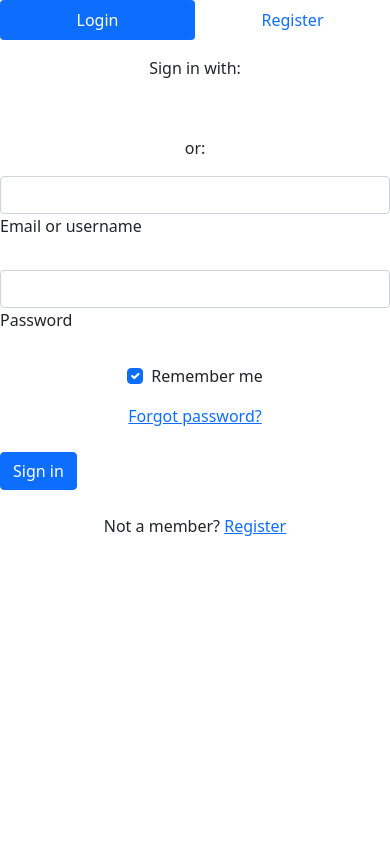
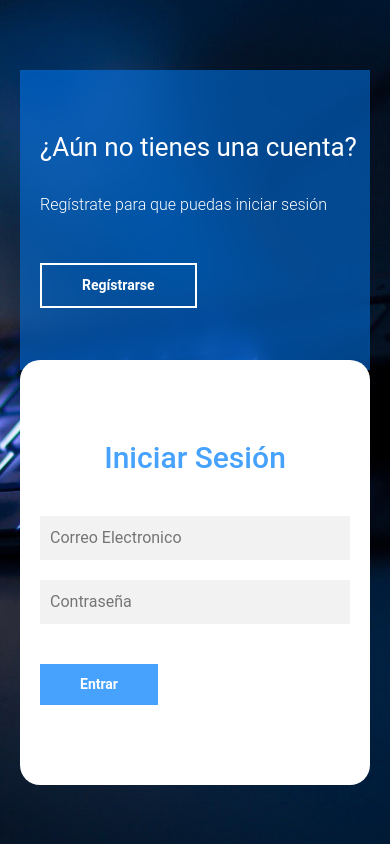
Before and after one commit to Orrv2904/CRUD-With-Flask, a Flask app: page /Auth in a window 390 px wide. Run offline with Flask 3, Linux system fonts and the light colour scheme; some libraries are stand-ins or nearby versions.

Commit message:
Agregado error 404 en redireccionamiento de slash - Agregado plantilla login y sing up - pendiente de implementacion py :construction:

```diff
--- a/application.py
+++ b/application.py
@@ -34,7 +34,7 @@ def editar_registro():
     destino = request.form.get('destination')
     duracion = request.form.get('duration')
     if not origen or not destino or not duracion:
-        return redirect("/Not_Found")
+        abort(404)
     try:
         actualizar = text("UPDATE flights SET origin=:origen, destination=:destino, duration=:duracion WHERE id=:id")
         db.execute(actualizar, {'origen': origen, 'destino': destino, 'duracion': duracion, 'id': id_viaje})
@@ -44,7 +44,7 @@ def editar_registro():
     except Exception as e:
         db.rollback()
         print("Error")
-        return redirect("/Not_Found")
+        abort(404)
 
 @app.route('/agregar_vuelo', methods=['POST'])
 def agregar_vuelo():
@@ -63,14 +63,14 @@ def agregar_vuelo():
         except Exception as e:
             db.rollback()
             print("Error")
-            return redirect("/Not_Found")
+            abort(404)
 
 @app.route('/eliminar_vuelo', methods=['POST'])
 def eliminar_vuelo():
     if request.method == 'POST':
         fid = request.form.get("id")
     if not fid:
-      return redirect("/Not_Found")
+      abort(404)
     try:
       # Verifica si el ID del vuelo está presente en la tabla 'flights'
       resultado = text("SELECT id FROM flights WHERE id=:id")
@@ -87,12 +87,12 @@ def eliminar_vuelo():
     except Exception as e:
       db.rollback()
       print("Error: ", str(e))
-      return redirect("/Not_Found")
-
-@app.route('/Not_Found')
-def Not_Found():
-    return render_template("404.html")
+      abort(404)
 
 @app.route('/Auth')
 def Auth():
     return render_template("auth.html")
+
+@app.errorhandler(404)
+def page_not_found(e):
+    return render_template('404.html'), 404
--- /dev/null
+++ b/static/js/auth.js
@@ -0,0 +1,64 @@
+//Ejecutando funciones
+document.getElementById("btn__iniciar-sesion").addEventListener("click", iniciarSesion);
+document.getElementById("btn__registrarse").addEventListener("click", register);
+window.addEventListener("resize", anchoPage);
+
+//Declarando variables
+var formulario_login = document.querySelector(".formulario__login");
+var formulario_register = document.querySelector(".formulario__register");
+var contenedor_login_register = document.querySelector(".contenedor__login-register");
+var caja_trasera_login = document.querySelector(".caja__trasera-login");
+var caja_trasera_register = document.querySelector(".caja__trasera-register");
+
+    //FUNCIONES
+
+function anchoPage(){
+
+    if (window.innerWidth > 850){
+        caja_trasera_register.style.display = "block";
+        caja_trasera_login.style.display = "block";
+    }else{
+        caja_trasera_register.style.display = "block";
+        caja_trasera_register.style.opacity = "1";
+        caja_trasera_login.style.display = "none";
+        formulario_login.style.display = "block";
+        contenedor_login_register.style.left = "0px";
+        formulario_register.style.display = "none";
+    }
+}
+
+anchoPage();
+
+
+    function iniciarSesion(){
+        if (window.innerWidth > 850){
+            formulario_login.style.display = "block";
+            contenedor_login_register.style.left = "10px";
+            formulario_register.style.display = "none";
+            caja_trasera_register.style.opacity = "1";
+            caja_trasera_login.style.opacity = "0";
+        }else{
+            formulario_login.style.display = "block";
+            contenedor_login_register.style.left = "0px";
+            formulario_register.style.display = "none";
+            caja_trasera_register.style.display = "block";
+            caja_trasera_login.style.display = "none";
+        }
+    }
+
+    function register(){
+        if (window.innerWidth > 850){
+            formulario_register.style.display = "block";
+            contenedor_login_register.style.left = "410px";
+            formulario_login.style.display = "none";
+            caja_trasera_register.style.opacity = "0";
+            caja_trasera_login.style.opacity = "1";
+        }else{
+            formulario_register.style.display = "block";
+            contenedor_login_register.style.left = "0px";
+            formulario_login.style.display = "none";
+            caja_trasera_register.style.display = "none";
+            caja_trasera_login.style.display = "block";
+            caja_trasera_login.style.opacity = "1";
+        }
+}
--- /dev/null
+++ b/static/sass/auth.css
@@ -0,0 +1,161 @@
+* {
+  margin: 0;
+  padding: 0;
+  box-sizing: border-box;
+  text-decoration: none;
+  font-family: "Roboto", sans-serif;
+}
+
+body {
+  background-image: url(../images/bg4.jpg);
+  background-size: cover;
+  background-repeat: no-repeat;
+  background-position: center;
+  background-attachment: fixed;
+}
+
+main {
+  width: 100%;
+  padding: 20px;
+  margin: auto;
+  margin-top: 100px;
+}
+
+.contenedor__todo {
+  width: 100%;
+  max-width: 800px;
+  margin: auto;
+  position: relative;
+}
+
+.caja__trasera {
+  width: 100%;
+  padding: 10px 20px;
+  display: flex;
+  justify-content: center;
+  -webkit-backdrop-filter: blur(10px);
+  backdrop-filter: blur(10px);
+  background-color: rgba(0, 128, 255, 0.5);
+}
+
+.caja__trasera div {
+  margin: 100px 40px;
+  color: white;
+  transition: all 500ms;
+}
+
+.caja__trasera div p,
+.caja__trasera button {
+  margin-top: 30px;
+}
+
+.caja__trasera div h3 {
+  font-weight: 400;
+  font-size: 26px;
+}
+
+.caja__trasera div p {
+  font-size: 16px;
+  font-weight: 300;
+}
+
+.caja__trasera button {
+  padding: 10px 40px;
+  border: 2px solid #fff;
+  font-size: 14px;
+  background: transparent;
+  font-weight: 600;
+  cursor: pointer;
+  color: white;
+  outline: none;
+  transition: all 300ms;
+}
+
+.caja__trasera button:hover {
+  background: #fff;
+  color: #46A2FD;
+}
+
+/*Formularios*/
+.contenedor__login-register {
+  display: flex;
+  align-items: center;
+  width: 100%;
+  max-width: 380px;
+  position: relative;
+  top: -185px;
+  left: 10px;
+  /*La transicion va despues del codigo JS*/
+  transition: left 500ms cubic-bezier(0.175, 0.885, 0.32, 1.275);
+}
+
+.contenedor__login-register form {
+  width: 100%;
+  padding: 80px 20px;
+  background: white;
+  position: absolute;
+  border-radius: 20px;
+}
+
+.contenedor__login-register form h2 {
+  font-size: 30px;
+  text-align: center;
+  margin-bottom: 20px;
+  color: #46A2FD;
+}
+
+.contenedor__login-register form input {
+  width: 100%;
+  margin-top: 20px;
+  padding: 10px;
+  border: none;
+  background: #F2F2F2;
+  font-size: 16px;
+  outline: none;
+}
+
+.contenedor__login-register form button {
+  padding: 10px 40px;
+  margin-top: 40px;
+  border: none;
+  font-size: 14px;
+  background: #46A2FD;
+  font-weight: 600;
+  cursor: pointer;
+  color: white;
+  outline: none;
+}
+
+.formulario__login {
+  opacity: 1;
+  display: block;
+}
+
+.formulario__register {
+  display: none;
+}
+
+@media screen and (max-width: 850px) {
+  main {
+    margin-top: 50px;
+  }
+  .caja__trasera {
+    max-width: 350px;
+    height: 300px;
+    flex-direction: column;
+    margin: auto;
+  }
+  .caja__trasera div {
+    margin: 0px;
+    position: absolute;
+  }
+  /*Formularios*/
+  .contenedor__login-register {
+    top: -10px;
+    left: -5px;
+    margin: auto;
+  }
+  .contenedor__login-register form {
+    position: relative;
+  }
+}/*# sourceMappingURL=auth.css.map */
--- /dev/null
+++ b/static/sass/auth.scss
@@ -0,0 +1,204 @@
+*{
+    margin: $zero;
+    padding: $zero;
+    box-sizing: $brdb;
+    text-decoration: $non3;
+    font-family: $font1;
+}
+
+$font1: 'Roboto', sans-serif;
+$brdb: border-box;
+$non3: none;
+$zero: 0;
+
+body{
+    background-image: $bckimg;
+    background-size: $imgtype;
+    background-repeat: $nrpt;
+    background-position: $cntpost;
+    background-attachment: $fix;
+}
+
+$bckimg: url(../images/bg4.jpg);
+$imgtype: cover;
+$cntpost: center;
+$fix: fixed;
+$nrpt: no-repeat;
+
+main{
+    width: $wd;
+    padding: $spacepd;
+    margin: $aut;
+    margin-top: $mgtp;
+}
+
+$wd: 100%;
+$spacepd: 20px;
+$aut: auto;
+$mgtp: 100%;
+
+.contenedor__todo{
+    width: $wd;
+    max-width: $mxwd;
+    margin: $aut;
+    position: $rlt;
+}
+
+$mxwd: 800px;
+$rlt: relative;
+
+.caja__trasera{
+    width: $wd;
+    padding: $dbpd;
+    display: $flexin;
+    justify-content: $cntpost;
+    -webkit-backdrop-filter: $blr;
+    backdrop-filter: $blr;
+    background-color: $box-bck-color
+}
+
+$dbpd: 10px 20px;
+$flexin: flex;
+$blr: blur(10px);
+$box-bck-color: rgba(0, 128, 255, 0.5);
+
+.caja__trasera div{
+    margin: $mrg;
+    color: $wht;
+    transition: $trns;
+}
+
+$mrg: 100px 40px;
+$wht: white;
+$trns: all 500ms;
+
+.caja__trasera div p,
+.caja__trasera button{
+    margin-top: $mrg-top;
+}
+
+$mrg-top: 30px;
+
+.caja__trasera div h3{
+    font-weight: 400;
+    font-size: 26px;
+}
+
+.caja__trasera div p{
+    font-size: 16px;
+    font-weight: 300;
+}
+
+.caja__trasera button{
+    padding: 10px 40px;
+    border: 2px solid #fff;
+    font-size: 14px;
+    background: transparent;
+    font-weight: 600;
+    cursor: pointer;
+    color: white;
+    outline: none;
+    transition: all 300ms;
+}
+
+.caja__trasera button:hover{
+    background: #fff;
+    color: #46A2FD;
+}
+
+/*Formularios*/
+
+.contenedor__login-register{
+    display: flex;
+    align-items: center;
+    width: 100%;
+    max-width: 380px;
+    position: relative;
+    top: -185px;
+    left: 10px;
+
+    /*La transicion va despues del codigo JS*/
+    transition: left 500ms cubic-bezier(0.175, 0.885, 0.320, 1.275);
+}
+
+.contenedor__login-register form{
+    width: 100%;
+    padding: 80px 20px;
+    background: white;
+    position: absolute;
+    border-radius: 20px;
+}
+
+.contenedor__login-register form h2{
+    font-size: 30px;
+    text-align: center;
+    margin-bottom: 20px;
+    color: #46A2FD;
+}
+
+.contenedor__login-register form input{
+    width: 100%;
+    margin-top: 20px;
+    padding: 10px;
+    border: none;
+    background: #F2F2F2;
+    font-size: 16px;
+    outline: none;
+}
+
+.contenedor__login-register form button{
+    padding: 10px 40px;
+    margin-top: 40px;
+    border: none;
+    font-size: 14px;
+    background: #46A2FD;
+    font-weight: 600;
+    cursor: pointer;
+    color: white;
+    outline: none;
+}
+
+
+
+
+.formulario__login{
+    opacity: 1;
+    display: block;
+}
+.formulario__register{
+    display: none;
+}
+
+
+
+@media screen and (max-width: 850px){
+
+    main{
+        margin-top: 50px;
+    }
+
+    .caja__trasera{
+        max-width: 350px;
+        height: 300px;
+        flex-direction: column;
+        margin: auto;
+    }
+
+    .caja__trasera div{
+        margin: 0px;
+        position: absolute;
+    }
+
+
+    /*Formularios*/
+
+    .contenedor__login-register{
+        top: -10px;
+        left: -5px;
+        margin: auto;
+    }
+
+    .contenedor__login-register form{
+        position: relative;
+    }
+}
--- a/templates/404.html
+++ b/templates/404.html
@@ -5,6 +5,7 @@
 	<meta charset="utf-8">
 	<meta http-equiv="X-UA-Compatible" content="IE=edge">
 	<meta name="viewport" content="width=device-width, initial-scale=1">
+	<link rel="shortcut icon" type="image/x-icon" href="{{ url_for('static', filename='/images/ico/error_window_icon_193901.ico') }}">
 	<!-- The above 3 meta tags *must* come first in the head; any other head content must come *after* these tags -->
 
 	<title>404 NOT FOUND</title>
@@ -22,9 +23,9 @@
 		<div class="notfound">
 			<div class="notfound-404">
 				<h1>404</h1>
-				<h2>Page not found</h2>
+				<h2>Error</h2>
 			</div>
-			<a href="#">Homepage</a>
+			<a href="/">Homepage</a>
 		</div>
 	</div>
 
--- a/templates/auth.html
+++ b/templates/auth.html
@@ -5,154 +5,54 @@
     <meta name="viewport" content="width=device-width, initial-scale=1">
     <title>Auth</title>
     <link href="https://cdn.jsdelivr.net/npm/bootstrap@5.1.3/dist/css/bootstrap.min.css" rel="stylesheet" integrity="sha384-1BmE4kWBq78iYhFldvKuhfTAU6auU8tT94WrHftjDbrCEXSU1oBoqyl2QvZ6jIW3" crossorigin="anonymous">
+    <link rel="stylesheet" href="../static/sass/auth.css">
   </head>
   <body>
 
     <!-- Login and SingUp Forms -->
 
-    <!-- Pills navs -->
-<ul class="nav nav-pills nav-justified mb-3" id="ex1" role="tablist">
-    <li class="nav-item" role="presentation">
-      <a class="nav-link active" id="tab-login" data-mdb-toggle="pill" href="#pills-login" role="tab"
-        aria-controls="pills-login" aria-selected="true">Login</a>
-    </li>
-    <li class="nav-item" role="presentation">
-      <a class="nav-link" id="tab-register" data-mdb-toggle="pill" href="#pills-register" role="tab"
-        aria-controls="pills-register" aria-selected="false">Register</a>
-    </li>
-  </ul>
-  <!-- Pills navs -->
+    <main>
 
-  <!-- Pills content -->
-  <div class="tab-content">
-    <div class="tab-pane fade show active" id="pills-login" role="tabpanel" aria-labelledby="tab-login">
-      <form>
-        <div class="text-center mb-3">
-          <p>Sign in with:</p>
-          <button type="button" class="btn btn-link btn-floating mx-1">
-            <i class="fab fa-facebook-f"></i>
-          </button>
-
-          <button type="button" class="btn btn-link btn-floating mx-1">
-            <i class="fab fa-google"></i>
-          </button>
-
-          <button type="button" class="btn btn-link btn-floating mx-1">
-            <i class="fab fa-twitter"></i>
-          </button>
-
-          <button type="button" class="btn btn-link btn-floating mx-1">
-            <i class="fab fa-github"></i>
-          </button>
-        </div>
-
-        <p class="text-center">or:</p>
-
-        <!-- Email input -->
-        <div class="form-outline mb-4">
-          <input type="email" id="loginName" class="form-control" />
-          <label class="form-label" for="loginName">Email or username</label>
-        </div>
-
-        <!-- Password input -->
-        <div class="form-outline mb-4">
-          <input type="password" id="loginPassword" class="form-control" />
-          <label class="form-label" for="loginPassword">Password</label>
-        </div>
-
-        <!-- 2 column grid layout -->
-        <div class="row mb-4">
-          <div class="col-md-6 d-flex justify-content-center">
-            <!-- Checkbox -->
-            <div class="form-check mb-3 mb-md-0">
-              <input class="form-check-input" type="checkbox" value="" id="loginCheck" checked />
-              <label class="form-check-label" for="loginCheck"> Remember me </label>
-            </div>
+      <div class="contenedor__todo">
+          <div class="caja__trasera">
+              <div class="caja__trasera-login">
+                  <h3>¿Ya tienes una cuenta?</h3>
+                  <p>Inicia sesión para entrar en la página</p>
+                  <button id="btn__iniciar-sesion">Iniciar Sesión</button>
+              </div>
+              <div class="caja__trasera-register">
+                  <h3>¿Aún no tienes una cuenta?</h3>
+                  <p>Regístrate para que puedas iniciar sesión</p>
+                  <button id="btn__registrarse">Regístrarse</button>
+              </div>
           </div>
 
-          <div class="col-md-6 d-flex justify-content-center">
-            <!-- Simple link -->
-            <a href="#!">Forgot password?</a>
+          <!--Formulario de Login y registro-->
+          <div class="contenedor__login-register">
+              <!--Login-->
+              <form action="" class="formulario__login">
+                  <h2>Iniciar Sesión</h2>
+                  <input type="email" placeholder="Correo Electronico" required>
+                  <input type="password" placeholder="Contraseña" required>
+                  <button>Entrar</button>
+              </form>
+
+              <!--Register-->
+              <form action="" class="formulario__register">
+                  <h2>Regístrarse</h2>
+                  <input type="text" placeholder="Nombre completo" required>
+                  <input type="email" placeholder="Correo Electronico" required>
+                  <input type="text" placeholder="Usuario" required>
+                  <input type="password" placeholder="Contraseña" required>
+                  <button>Regístrarse</button>
+              </form>
           </div>
-        </div>
+      </div>
 
-        <!-- Submit button -->
-        <button type="submit" class="btn btn-primary btn-block mb-4">Sign in</button>
+  </main>
 
-        <!-- Register buttons -->
-        <div class="text-center">
-          <p>Not a member? <a href="#!">Register</a></p>
-        </div>
-      </form>
-    </div>
-    <div class="tab-pane fade" id="pills-register" role="tabpanel" aria-labelledby="tab-register">
-      <form>
-        <div class="text-center mb-3">
-          <p>Sign up with:</p>
-          <button type="button" class="btn btn-link btn-floating mx-1">
-            <i class="fab fa-facebook-f"></i>
-          </button>
 
-          <button type="button" class="btn btn-link btn-floating mx-1">
-            <i class="fab fa-google"></i>
-          </button>
-
-          <button type="button" class="btn btn-link btn-floating mx-1">
-            <i class="fab fa-twitter"></i>
-          </button>
-
-          <button type="button" class="btn btn-link btn-floating mx-1">
-            <i class="fab fa-github"></i>
-          </button>
-        </div>
-
-        <p class="text-center">or:</p>
-
-        <!-- Name input -->
-        <div class="form-outline mb-4">
-          <input type="text" id="registerName" class="form-control" />
-          <label class="form-label" for="registerName">Name</label>
-        </div>
-
-        <!-- Username input -->
-        <div class="form-outline mb-4">
-          <input type="text" id="registerUsername" class="form-control" />
-          <label class="form-label" for="registerUsername">Username</label>
-        </div>
-
-        <!-- Email input -->
-        <div class="form-outline mb-4">
-          <input type="email" id="registerEmail" class="form-control" />
-          <label class="form-label" for="registerEmail">Email</label>
-        </div>
-
-        <!-- Password input -->
-        <div class="form-outline mb-4">
-          <input type="password" id="registerPassword" class="form-control" />
-          <label class="form-label" for="registerPassword">Password</label>
-        </div>
-
-        <!-- Repeat Password input -->
-        <div class="form-outline mb-4">
-          <input type="password" id="registerRepeatPassword" class="form-control" />
-          <label class="form-label" for="registerRepeatPassword">Repeat password</label>
-        </div>
-
-        <!-- Checkbox -->
-        <div class="form-check d-flex justify-content-center mb-4">
-          <input class="form-check-input me-2" type="checkbox" value="" id="registerCheck" checked
-            aria-describedby="registerCheckHelpText" />
-          <label class="form-check-label" for="registerCheck">
-            I have read and agree to the terms
-          </label>
-        </div>
-
-        <!-- Submit button -->
-        <button type="submit" class="btn btn-primary btn-block mb-3">Sign in</button>
-      </form>
-    </div>
-  </div>
-  <!-- Pills content -->
+    <script src="../static/js/auth.js"></script>
 
 
   <script src="https://cdn.jsdelivr.net/npm/bootstrap@5.1.3/dist/js/bootstrap.bundle.min.js" integrity="sha384-ka7Sk0Gln4gmtz2MlQnikT1wXgYsOg+OMhuP+IlRH9sENBO0LRn5q+8nbTov4+1p" crossorigin="anonymous"></script>
```
Also changed, not shown: static/images/bg4.jpg (added), static/images/ico/error_window_icon_193901.ico (added), 9 other files.
